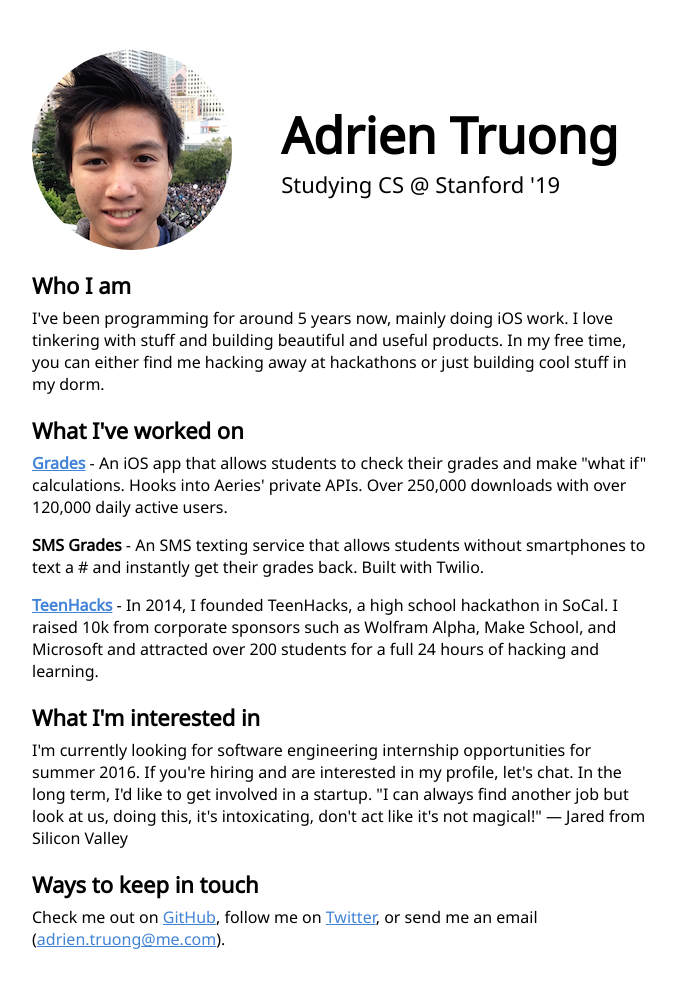
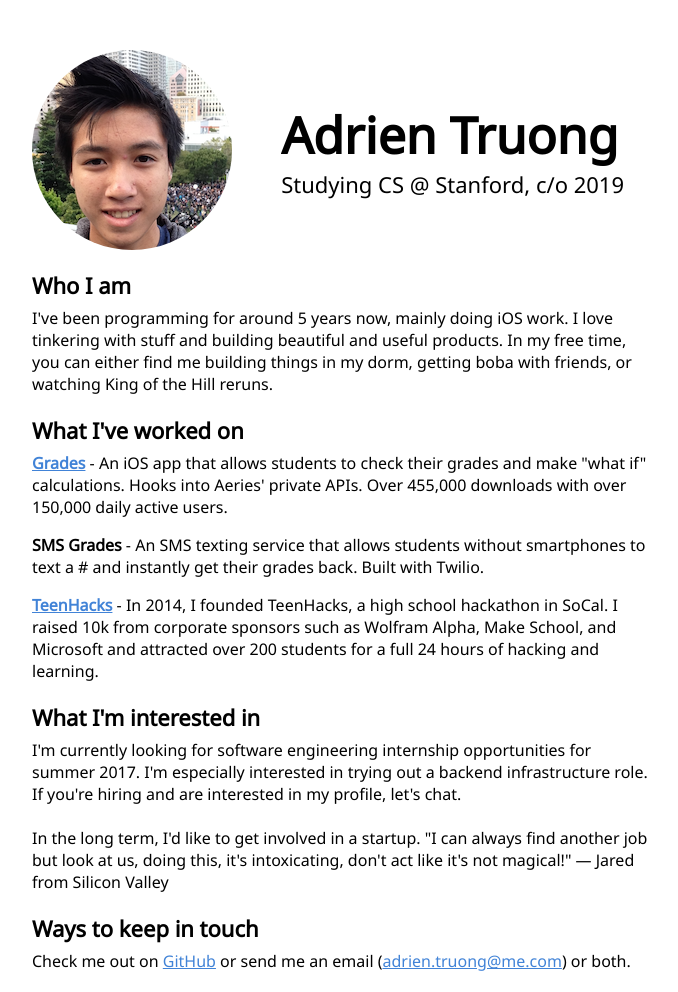
Before and after one commit to adrientruong/adrientruong.github.io, a plain HTML site: page index.html in a window 1280 px wide. Shown: the whole page, without its empty margins (298-976 px from the left). Before the commit the page ends 970 px from the top, so only its background shows below. Drawn offline with Linux system fonts and the light colour scheme.

Commit message:
Update info

```diff
--- a/index.html
+++ b/index.html
@@ -21,30 +21,30 @@
 				<img id="profile-img" src="images/profile.png">
 				<div id="header-text">
 					<h1>Adrien Truong</h1>
-					<h2>Studying CS @ Stanford '19</h2>
+					<h2>Studying CS @ Stanford, c/o 2019</h2>
 				</div>
 			</div>
 			<div id="content">
 				<h3>Who I am</h3>
 				<div class="section-content">
-					<p>I've been programming for around 5 years now, mainly doing iOS work. I love tinkering with stuff and building beautiful and useful products. In my free time, you can either find me hacking away at hackathons or just building cool stuff in my dorm.</p>
+					<p>I've been programming for around 5 years now, mainly doing iOS work. I love tinkering with stuff and building beautiful and useful products. In my free time, you can either find me building things in my dorm, getting boba with friends, or watching King of the Hill reruns.</p>
 				</div>
 
 				<h3>What I've worked on</h3>
 				<div class="section-content">
-					<p class=""><strong><a href="bit.ly/gradesapp" target="blank">Grades</a></strong> - An iOS app that allows students to check their grades and make "what if" calculations. Hooks into Aeries' private APIs. Over 250,000 downloads with over 120,000 daily active users.</p>
+					<p class=""><strong><a href="bit.ly/gradesapp" target="blank">Grades</a></strong> - An iOS app that allows students to check their grades and make "what if" calculations. Hooks into Aeries' private APIs. Over 455,000 downloads with over 150,000 daily active users.</p>
 					<p class="about"><strong>SMS Grades</strong> - An SMS texting service that allows students without smartphones to text a # and instantly get their grades back. Built with Twilio.</p>
 					<p class="about"><strong><a href="http://teenhacks.org/" target="blank">TeenHacks</a></strong> - In 2014, I founded TeenHacks, a high school hackathon in SoCal. I raised 10k from corporate sponsors such as Wolfram Alpha, Make School, and Microsoft and attracted over 200 students for a full 24 hours of hacking and learning.</p>
 				</div>
 
 				<h3>What I'm interested in</h3>
 				<div class="section-content">
-					<p>I'm currently looking for software engineering internship opportunities for summer 2016. If you're hiring and are interested in my profile, let's chat. In the long term, I'd like to get involved in a startup. "I can always find another job but look at us, doing this, it's intoxicating, don't act like it's not magical!" &mdash; Jared from Silicon Valley</p>
+					<p>I'm currently looking for software engineering internship opportunities for summer 2017. I'm especially interested in trying out a backend infrastructure role. If you're hiring and are interested in my profile, let's chat.<br><br>In the long term, I'd like to get involved in a startup. "I can always find another job but look at us, doing this, it's intoxicating, don't act like it's not magical!" &mdash; Jared from Silicon Valley</p>
 				</div>
 
 				<h3>Ways to keep in touch</h3>
 				<div class="section-content">
-					<p class="about">Check me out on <a href="http://github.com/adrientruong" target="blank">GitHub</a>, follow me on <a href="https://twitter.com/adrient_" target="blank">Twitter</a>, or send me an email (<a href="mailto:adrien.truong@me.com">adrien.truong@me.com</a>).</p>
+					<p class="about">Check me out on <a href="http://github.com/adrientruong" target="blank">GitHub</a> or send me an email (<a href="mailto:adrien.truong@me.com">adrien.truong@me.com</a>) or both.</p>
 				</div>
 			</div>
 		</section>
```
